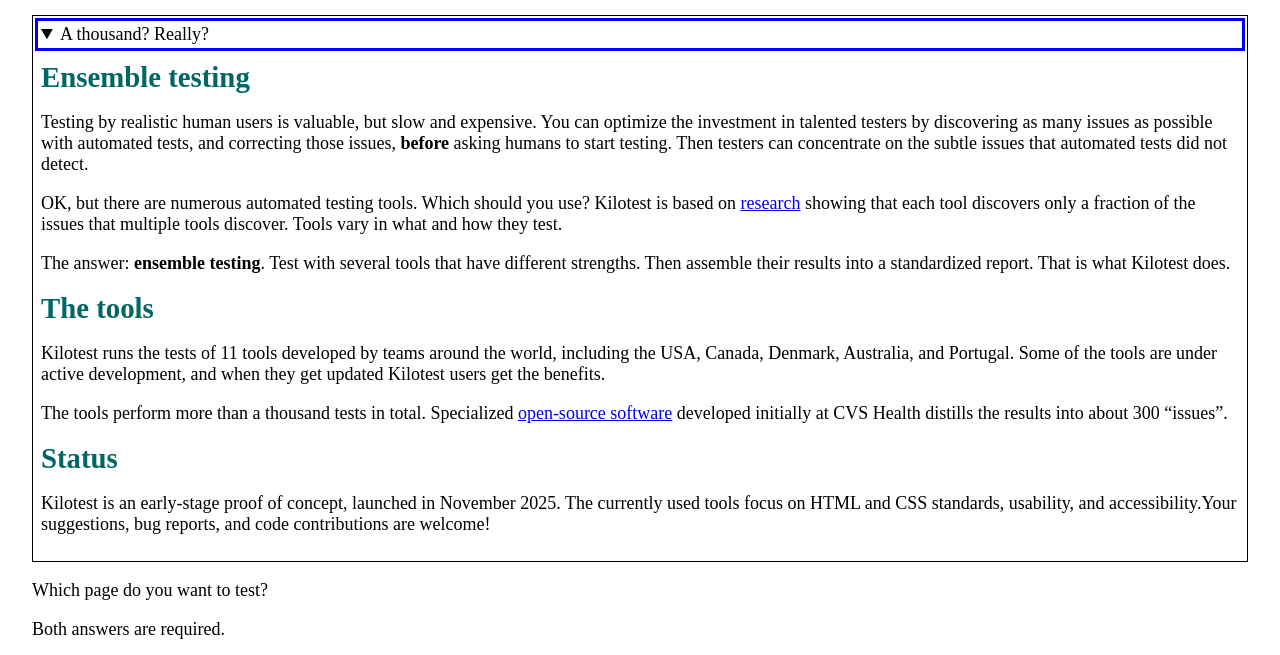
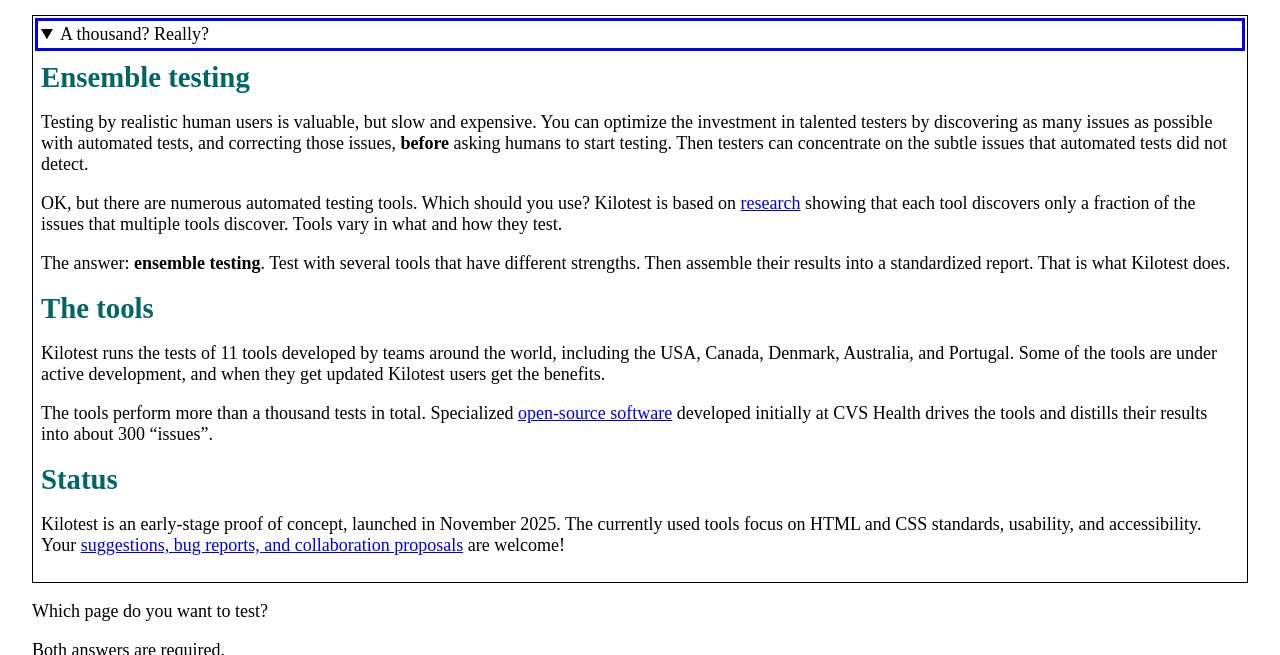
Before and after one commit to jrpool/kilotest, a website: page index.html in a window 1280 px wide. Both pictures are taken after a click on the heading "A thousand? Really?". Shown: the part 116-771 px from the top of the page. Drawn offline with Linux system fonts and the light colour scheme.

Commit message:
edit explanation

```diff
--- a/index.html
+++ b/index.html
@@ -21,9 +21,9 @@
         <p>The answer: <strong>ensemble testing</strong>. Test with several tools that have different strengths. Then assemble their results into a standardized report. That is what Kilotest does.</p>
         <h2>The tools</h2>
         <p>Kilotest runs the tests of 11 tools developed by teams around the world, including the USA, Canada, Denmark, Australia, and Portugal. Some of the tools are under active development, and when they get updated Kilotest users get the benefits.</p>
-        <p>The tools perform more than a thousand tests in total. Specialized <a href="https://medium.com/cvs-health-tech-blog/how-to-run-a-thousand-accessibility-tests-63692ad120c3">open-source software</a> developed initially at CVS Health distills the results into about 300 <q>issues</q>.</p>
+        <p>The tools perform more than a thousand tests in total. Specialized <a href="https://medium.com/cvs-health-tech-blog/how-to-run-a-thousand-accessibility-tests-63692ad120c3">open-source software</a> developed initially at CVS Health drives the tools and distills their results into about 300 <q>issues</q>.</p>
         <h2>Status</h2>
-        <p>Kilotest is an early-stage proof of concept, launched in November 2025. The currently used tools focus on HTML and CSS standards, usability, and accessibility.Your suggestions, bug reports, and code contributions are welcome!</p>
+        <p>Kilotest is an early-stage proof of concept, launched in November 2025. The currently used tools focus on HTML and CSS standards, usability, and accessibility. Your <a href="https://github.com/jrpool/kilotest/issues">suggestions, bug reports, and collaboration proposals</a> are welcome!</p>
       </details>
       <p>Which page do you want to test?</p>
       <p>Both answers are required.</p>
```
